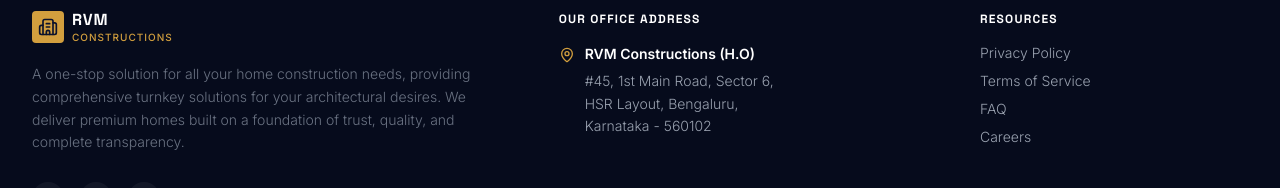
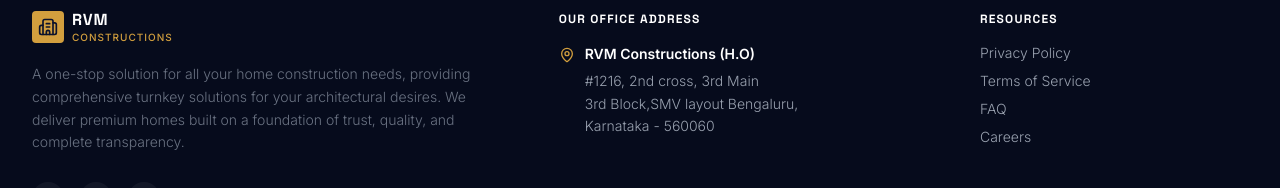
Before and after one commit to vpnxtgen/rvm_construction_proj, a React (Vite) app: page / in a window 1280 px wide. Shown: the part 6753-6941 px from the top of the page. Built offline with nearby package versions, Linux system fonts and the light colour scheme.

Commit message:
offical address changes add.

```diff
--- a/src/components/Footer.tsx
+++ b/src/components/Footer.tsx
@@ -82,9 +82,9 @@
               <div>
                 <p className="font-semibold text-white mb-1">RVM Constructions (H.O)</p>
                 <p className="text-gray-400">
-                  #45, 1st Main Road, Sector 6, <br />
-                  HSR Layout, Bengaluru, <br />
-                  Karnataka - 560102
+                  #1216, 2nd cross, 3rd Main <br />
+                  3rd Block,SMV layout Bengaluru, <br />
+                  Karnataka - 560060
                 </p>
               </div>
             </div>
```
